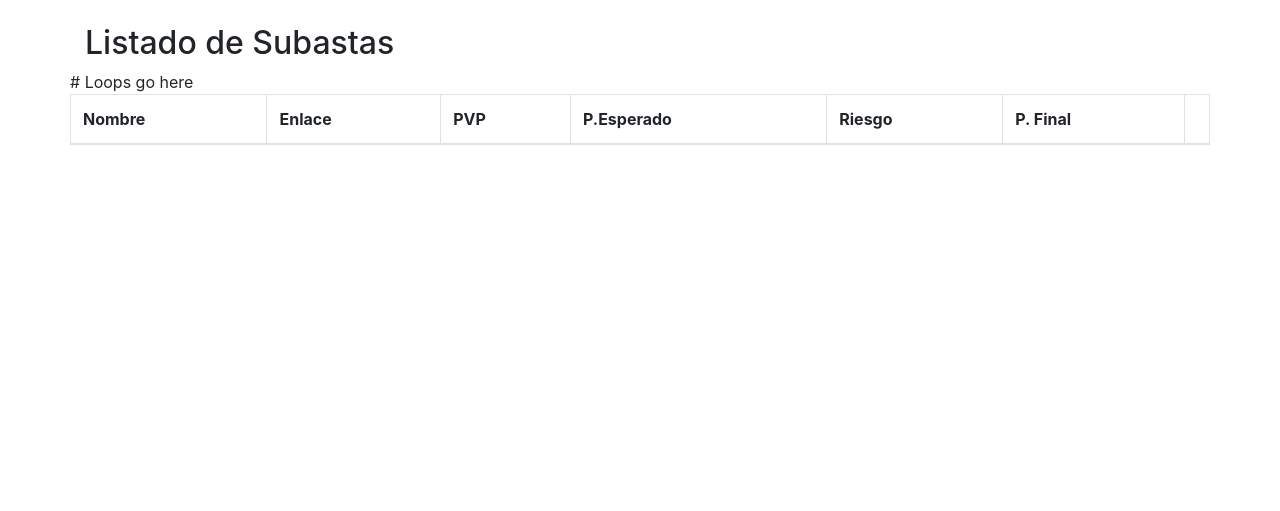
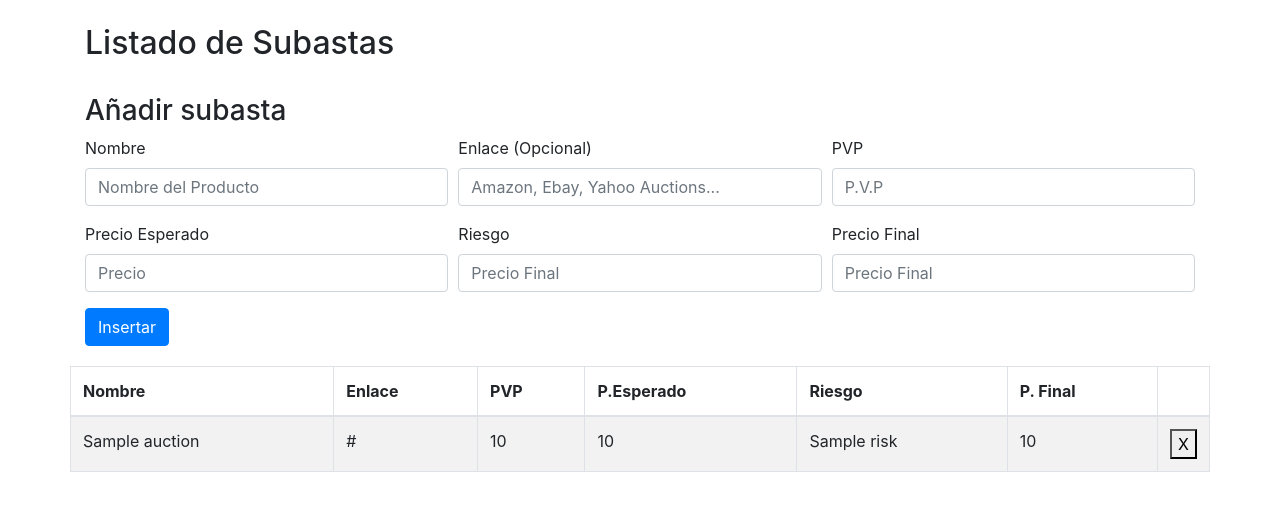
Before and after one commit to daiglesias/als-project, a Python web app: template templates/auctions.html in a window 1280 px wide. Shown: the part 56-567 px from the top of the page. Run offline with Jinja, Linux system fonts and the light colour scheme; the template is opened without the code that fills it: most values are stand-ins (such as "Sample title", 1, 10 or a date in 2020); lists and menus that the app fills with data are empty; some libraries are stand-ins or nearby versions.

Commit message:
Adds the auction option: add & delete
Also I found some typos and errors.
TODO: Try to modify, add javascript and finally add some feautures.

```diff
--- a/handlers/auctions/__init__.py
+++ b/handlers/auctions/__init__.py
@@ -4,14 +4,14 @@
 
 from model.auction import Auction
 
+
 class AuctionHandler(webapp2.RequestHandler):
 
     def get(self):
-        user = users.get_current_user()
-
+        auctions = Auction.query(Auction.owner == users.get_current_user().user_id()).order(-Auction.added)
 
         jinja = jinja2.get_jinja2(app=self.app)
-        valores = {}
+        valores = {"auctions": auctions}
         self.response.write(jinja.render_template('/auctions.html', **valores))
 
 
--- a/handlers/items/delete.py
+++ b/handlers/items/delete.py
@@ -2,7 +2,7 @@
 from google.appengine.ext import ndb
 
 
-class AddItem(webapp2.RequestHandler):
+class DeleteItem(webapp2.RequestHandler):
 
     def post(self):
         item_id = self.request.get("item_id").strip()
@@ -14,5 +14,5 @@
 
 
 app = webapp2.WSGIApplication([
-    ("/items/delete", AddItem),
+    ("/items/delete", DeleteItem),
 ], debug=True)
--- a/index.yaml
+++ b/index.yaml
@@ -10,6 +10,12 @@
 # automatically uploaded to the admin console when you next deploy
 # your application using appcfg.py.
 
+- kind: Auction
+  properties:
+  - name: owner
+  - name: added
+    direction: desc
+
 - kind: Item
   properties:
   - name: owner
--- a/model/auction.py
+++ b/model/auction.py
@@ -3,12 +3,10 @@
 
 class Auction(ndb.Model):
     name = ndb.StringProperty(required=True)
-    description = ndb.StringProperty(required=True)
     link = ndb.StringProperty()
     normal_price = ndb.FloatProperty()
     wanted_price = ndb.FloatProperty()
     risk = ndb.FloatProperty()
     final_price = ndb.FloatProperty()
-    state = ndb.BooleanProperty()
     owner = ndb.StringProperty(required=True)
     added = ndb.DateProperty(auto_now_add=True, indexed=True)
--- a/templates/auctions.html
+++ b/templates/auctions.html
@@ -1,6 +1,39 @@
 {% extends "skeleton.html" %}
 {% block content %}
-<h2>Listado de Subastas</h2>
+<h2>Listado de Subastas</h2><br/>
+
+<h3>Añadir subasta</h3>
+<form action="/auctions/add" method="post">
+    <div class="form-row">
+        <div class="form-group col-md-4">
+            <label for="name">Nombre</label>
+            <input type="text" class="form-control" id="name" name="name" placeholder="Nombre del Producto">
+        </div>
+        <div class="form-group col-md-4">
+            <label for="link">Enlace (Opcional)</label>
+            <input type="text" class="form-control" id="link" name="link" placeholder="Amazon, Ebay, Yahoo Auctions...">
+        </div>
+        <div class="form-group col-md-4">
+            <label for="normal_price">PVP</label>
+            <input type="text" class="form-control" id="normal_price" name="normal_price" placeholder="P.V.P">
+        </div>
+        <div class="form-group col-md-4">
+            <label for="wanted_price">Precio Esperado</label>
+            <input type="text" class="form-control" id="wanted_price" name="wanted_price" placeholder="Precio">
+        </div>
+        <div class="form-group col-md-4">
+            <label for="risk">Riesgo</label>
+            <input type="text" class="form-control" id="risk" name="risk" placeholder="Precio Final">
+        </div>
+        <div class="form-group col-md-4">
+            <label for="final_price">Precio Final</label>
+            <input type="text" class="form-control" id="final_price" name="final_price" placeholder="Precio Final">
+        </div>
+    </div>
+    <button type="submit" class="btn btn-primary">Insertar</button>
+</form>
+
+<div class="data-table">
     <div class="row">
         <table class="table table-bordered table-striped table-hover">
             <thead>
@@ -15,9 +48,27 @@
             </tr>
             </thead>
             <tbody>
-            # Loops go here
+            {% if auctions.count() > 0 %}
+            {% for auction in auctions %}
+            <tr>
+                <td>{{auction.name}}</td>
+                <td>{{auction.link}}</td>
+                <td>{{auction.normal_price}}</td>
+                <td>{{auction.wanted_price}}</td>
+                <td>{{auction.risk}}</td>
+                <td>{{auction.final_price}}</td>
+                <td>
+                    <form action="/auctions/delete" method="post">
+                        <input type="hidden" name="auction_id" value="{{auction.key.urlsafe()}}">
+                        <button>X</button>
+                    </form>
+                </td>
+            </tr>
+            {% endfor %}
+            {% endif %}
             </tbody>
         </table>
     </div>
+</div>
 
 {% endblock %}
--- a/templates/styles.css
+++ b/templates/styles.css
@@ -10,3 +10,7 @@
 .data-table {
     margin-top: 20px;
 }
+
+.card{
+    width: 400px;
+}
```
Also changed, not shown: app.yaml (+7 -4 lines), handlers/auctions/add.py (+6 -14 lines), handlers/auctions/delete.py (added, +18 -0 lines), templates/options.html (+13 -14 lines), 5 other files. Lines whose indentation alone changed are shown as unchanged.
